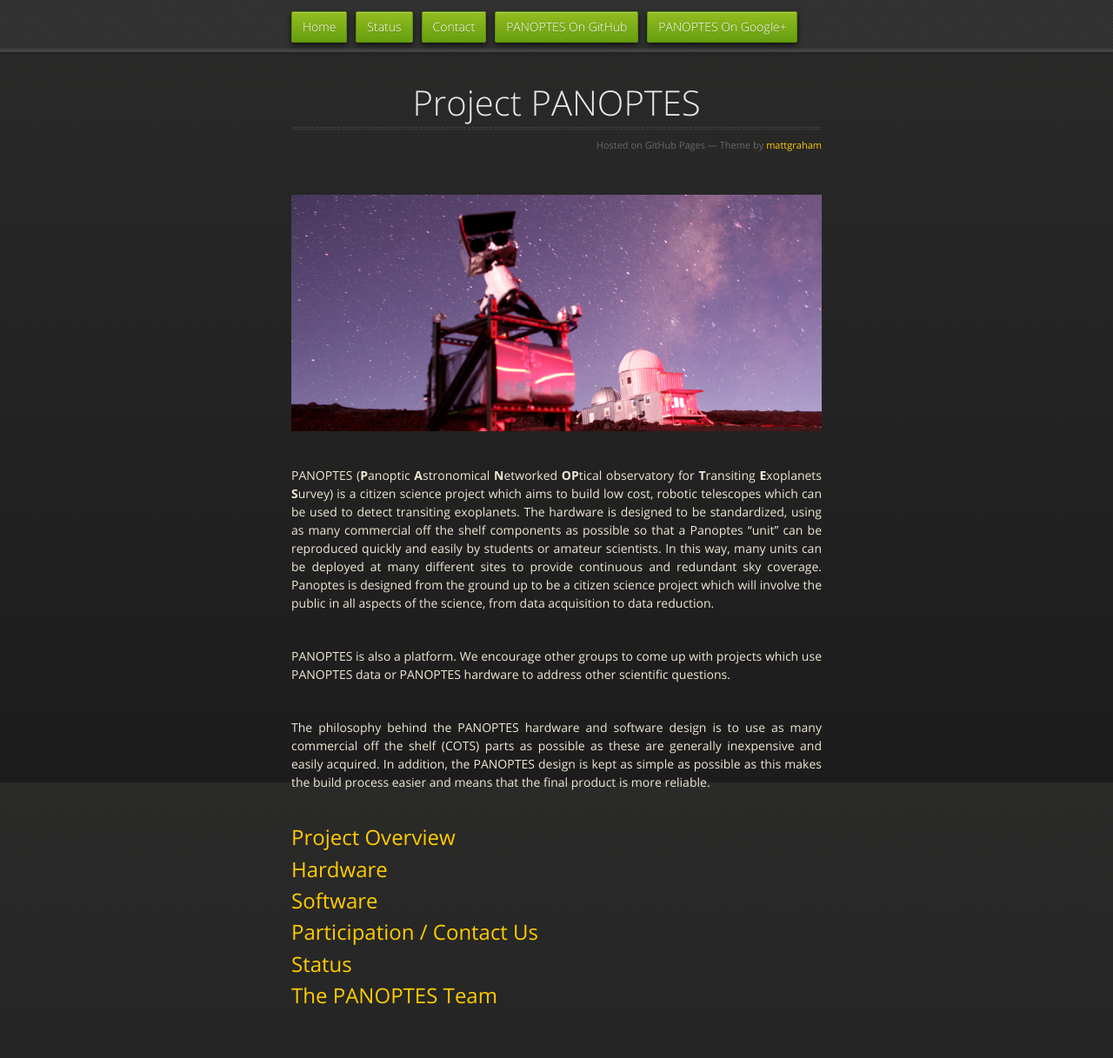
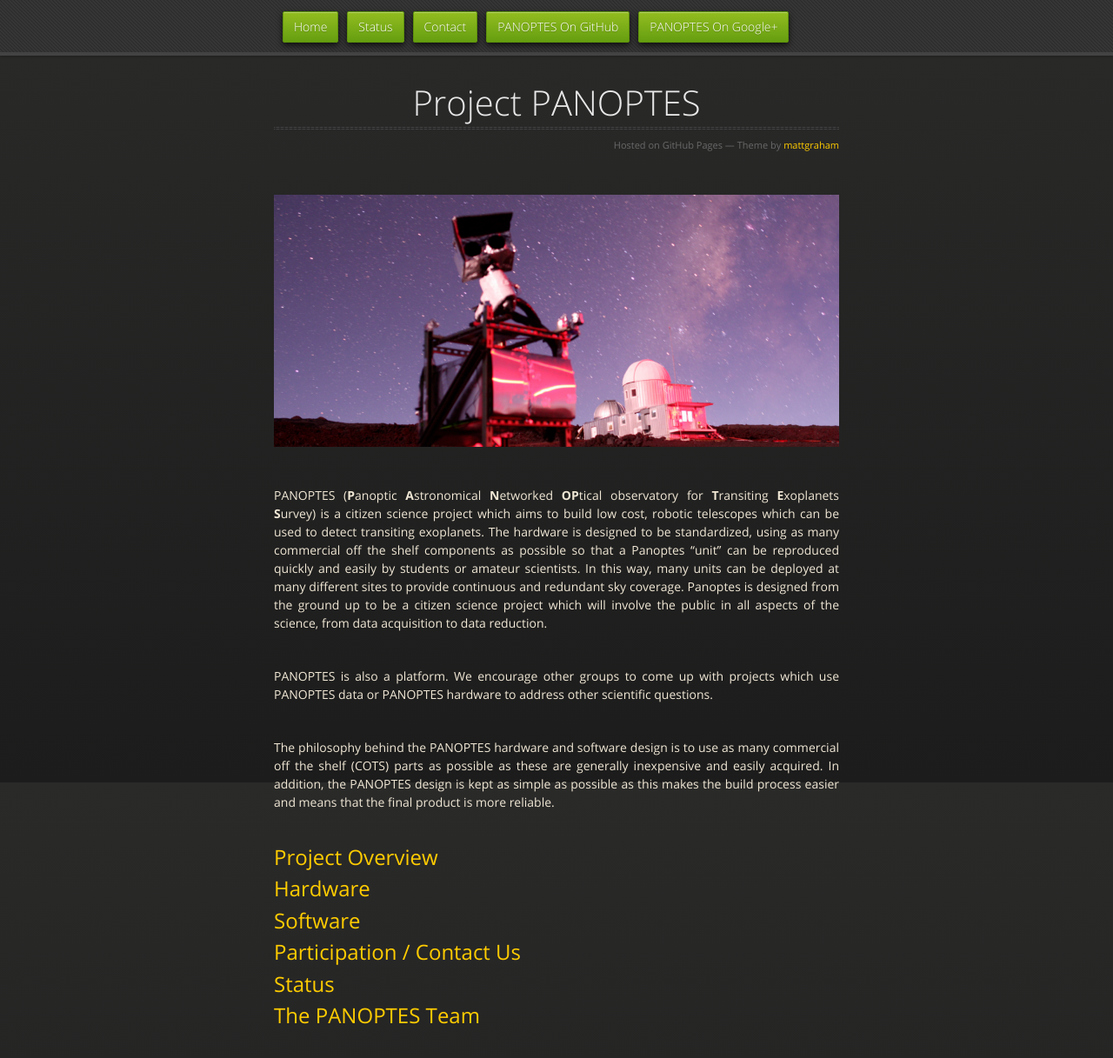
Before and after one commit to panoptes/panoptes.github.io, a Jekyll site: the page built from index.md, in a window 1280 px wide and 1281 px high. Shown: the top 1217 px of the window at 87% size. Built offline with Jekyll 4.4.1, drawn with Linux system fonts in a browser that asks for light colours; nearby versions of some CDN libraries.

Commit message:
Update default.html
* Remove bootstrap. It's already there
* Upping jquery to 1.11.3

```diff
--- a/_layouts/default.html
+++ b/_layouts/default.html
@@ -4,20 +4,9 @@
     <meta charset="utf-8">
     <meta http-equiv="X-UA-Compatible" content="chrome=1">
     <title>{{ page.title }}</title>
-
-    <!-- Latest compiled and minified CSS -->
-<link rel="stylesheet" href="https://maxcdn.bootstrapcdn.com/bootstrap/3.3.5/css/bootstrap.min.css">
-
-<!-- Optional theme -->
-<link rel="stylesheet" href="https://maxcdn.bootstrapcdn.com/bootstrap/3.3.5/css/bootstrap-theme.min.css">
-
-<!-- Latest compiled and minified JavaScript -->
-<script src="https://maxcdn.bootstrapcdn.com/bootstrap/3.3.5/js/bootstrap.min.js"></script>
-
-
     <link rel="stylesheet" href="stylesheets/styles.css">
     <link rel="stylesheet" href="stylesheets/github-dark.css">
-    <script src="https://ajax.googleapis.com/ajax/libs/jquery/1.7.1/jquery.min.js"></script>
+    <script src="https://ajax.googleapis.com/ajax/libs/jquery/1.11.3/jquery.min.js"></script>
     <script src="javascripts/respond.js"></script>
     <!--[if lt IE 9]>
       <script src="//html5shiv.googlecode.com/svn/trunk/html5.js"></script>
```
